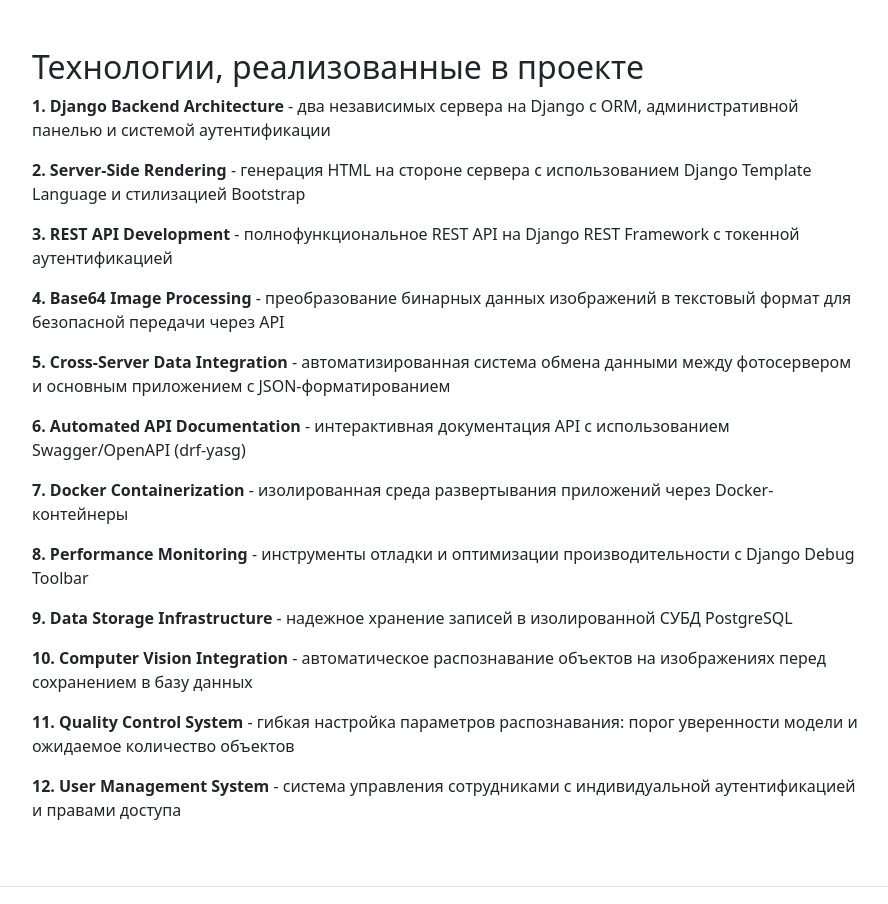
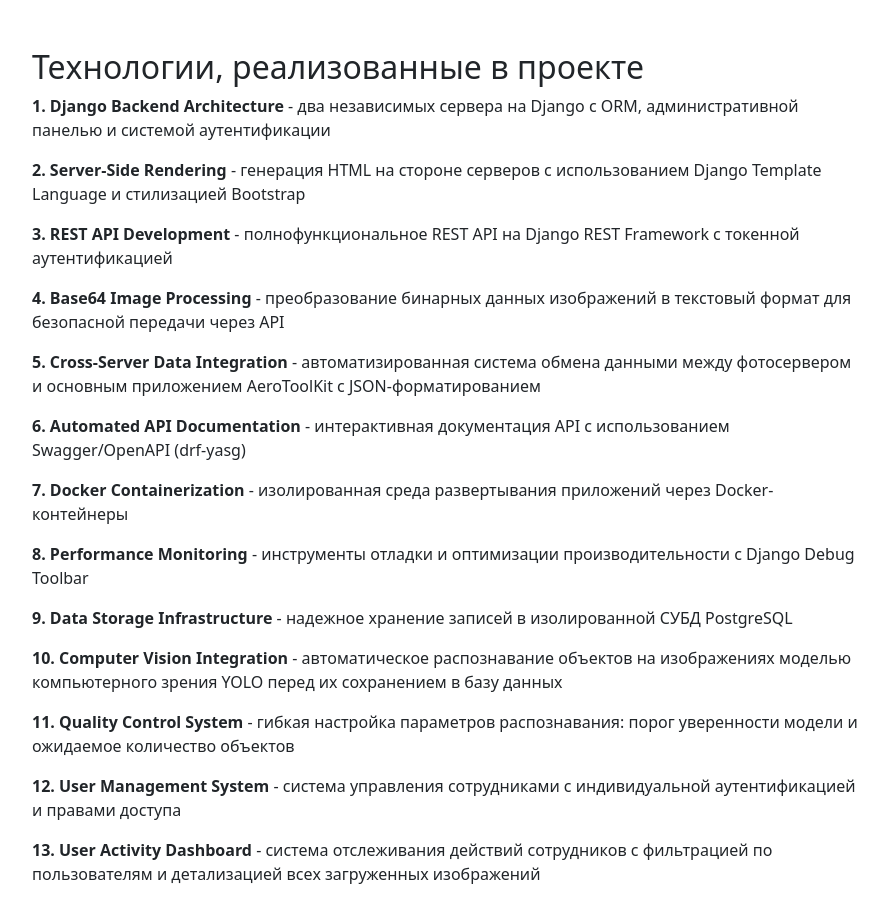
Before and after one commit to Alexman2505/Aeroflot_Hackathon, a Django app: template backend/AeroToolKit/templates/team/tech.html in a window 1280 px wide. Shown: the part 56-960 px from the top of the page, without its empty margins (50-938 px from the left). Run offline with Django 4.2, Linux system fonts and the light colour scheme; the template is opened without the code that fills it, so the values that code supplies are empty; some libraries are stand-ins or nearby versions.

Commit message:
коммит заглючил чтоли

```diff
--- a/backend/AeroToolKit/templates/team/tech.html
+++ b/backend/AeroToolKit/templates/team/tech.html
@@ -7,17 +7,18 @@
   <h2>Технологии, реализованные  в проекте</h2>
 <article class="col-12 col-md-9">
     <p><strong>1. Django Backend Architecture</strong> - два независимых сервера на Django с ORM, административной панелью и системой аутентификации</p>
-    <p><strong>2. Server-Side Rendering</strong> - генерация HTML на стороне сервера с использованием Django Template Language и стилизацией Bootstrap</p>
+    <p><strong>2. Server-Side Rendering</strong> - генерация HTML на стороне серверов с использованием Django Template Language и стилизацией Bootstrap</p>
     <p><strong>3. REST API Development</strong> - полнофункциональное REST API на Django REST Framework с токенной аутентификацией</p>
     <p><strong>4. Base64 Image Processing</strong> - преобразование бинарных данных изображений в текстовый формат для безопасной передачи через API</p>
-    <p><strong>5. Cross-Server Data Integration</strong> - автоматизированная система обмена данными между фотосервером и основным приложением с JSON-форматированием</p>
+    <p><strong>5. Cross-Server Data Integration</strong> - автоматизированная система обмена данными между фотосервером и основным приложением AeroToolKit с JSON-форматированием</p>
     <p><strong>6. Automated API Documentation</strong> - интерактивная документация API с использованием Swagger/OpenAPI (drf-yasg)</p>
     <p><strong>7. Docker Containerization</strong> - изолированная среда развертывания приложений через Docker-контейнеры</p>
     <p><strong>8. Performance Monitoring</strong> - инструменты отладки и оптимизации производительности с Django Debug Toolbar</p>
     <p><strong>9. Data Storage Infrastructure</strong> - надежное хранение записей в изолированной СУБД PostgreSQL</p>
-    <p><strong>10. Computer Vision Integration</strong> - автоматическое распознавание объектов на изображениях перед сохранением в базу данных</p>
+    <p><strong>10. Computer Vision Integration</strong> - автоматическое распознавание объектов на изображениях моделью компьютерного зрения YOLO перед их сохранением в базу данных</p>
     <p><strong>11. Quality Control System</strong> - гибкая настройка параметров распознавания: порог уверенности модели и ожидаемое количество объектов</p>
     <p><strong>12. User Management System</strong> - система управления сотрудниками с индивидуальной аутентификацией и правами доступа</p>
+    <p><strong>13. User Activity Dashboard</strong> - система отслеживания действий сотрудников с фильтрацией по пользователям и детализацией всех загруженных изображений</p>
 </article>
 </div>
 {% endblock %}
```
